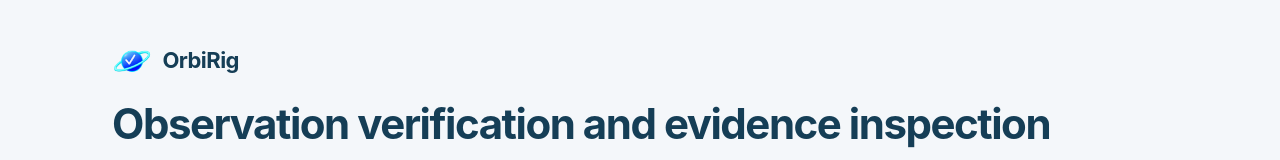
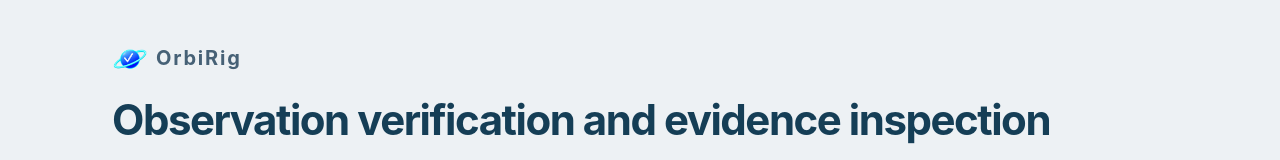
Before and after one commit to NikolayAir/OrbiRig, a React (Vite) app in the folder frontend/: page / in a window 1280 px wide. Shown: the top 160 px of the page. Built offline with nearby package versions, Linux system fonts and the light colour scheme.

Commit message:
style(web): refine header and page contrast
The lighter OrbiRig name gives the page title more prominence. A slightly darker page background separates the white work area, while a darker overlay makes the open help dialog stand out.

```diff
--- a/frontend/src/styles.css
+++ b/frontend/src/styles.css
@@ -2,7 +2,7 @@
   --ink: #213547;
   --heading: #153e56;
   --muted: #536779;
-  --canvas: #f4f7fa;
+  --canvas: #edf1f4;
   --surface: #fff;
   --soft: #f8fafc;
   --line: #d5e0e8;
@@ -38,17 +38,19 @@ main {
 
 .brand {
   align-items: center;
-  color: var(--heading);
+  color: #466176;
   display: flex;
-  font-size: 1.375rem;
-  font-weight: 750;
-  gap: 0.65rem;
-  letter-spacing: -0.025em;
+  font-size: 1.25rem;
+  font-weight: 650;
+  gap: 0.5rem;
+  letter-spacing: 0.09em;
   margin: 0 0 1.25rem;
 }
 
 .brand img {
   flex: 0 0 auto;
+  height: 2.25rem;
+  width: 2.25rem;
 }
 
 h1,
@@ -148,7 +150,7 @@ h2 {
 }
 
 .workflow-help-dialog::backdrop {
-  background: rgb(23 43 58 / 40%);
+  background: rgb(23 43 58 / 48%);
 }
 
 .workflow-help-heading {
```
